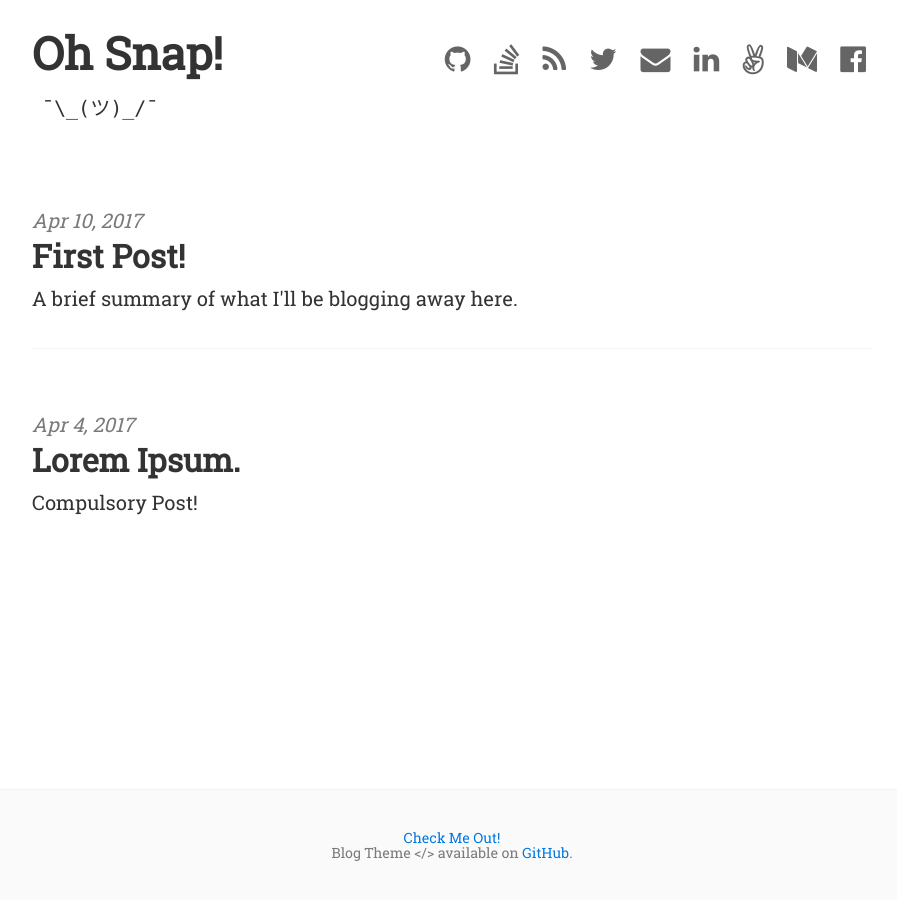
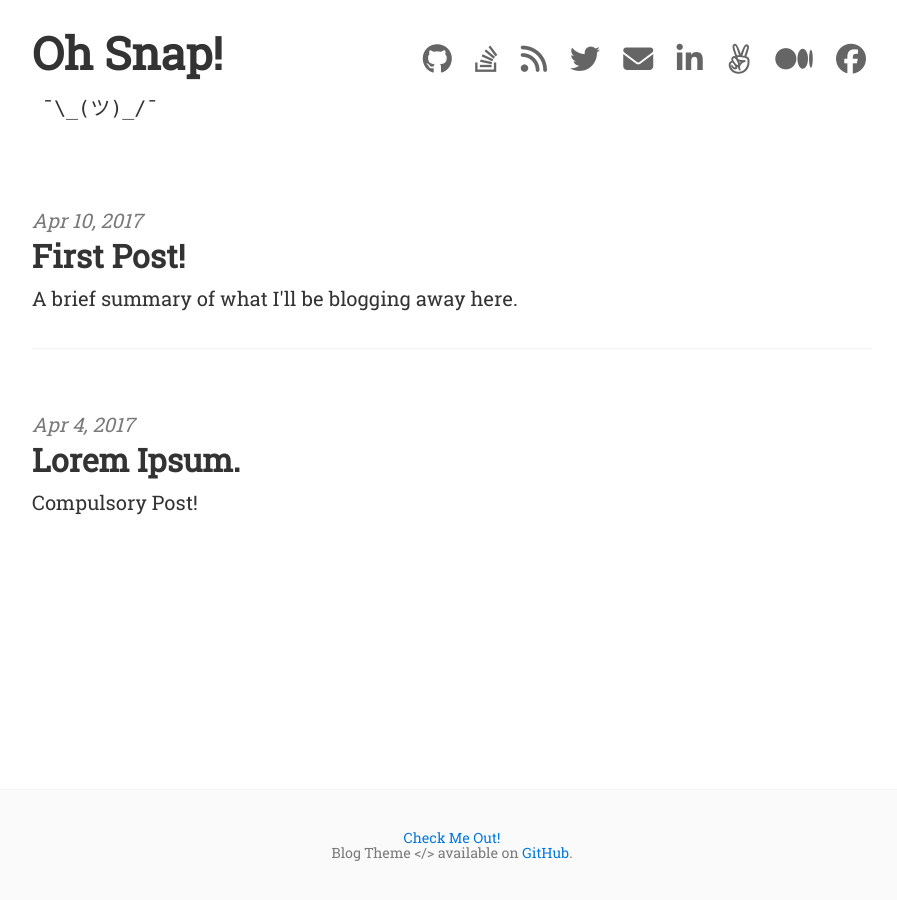
Before and after one commit to sreetamdas/Blog, a Jekyll site: the page built from index.html, in a window 1280 px wide. Shown: the whole page, without its empty margins (188-1085 px from the left). Built offline with Jekyll 4.4.1, drawn with Linux system fonts in a browser that asks for light colours; nearby versions of some CDN libraries; the list of posts is cut into pages by our own code.

Commit message:
Add FontAwesome personal CDN

```diff
--- a/_includes/head.html
+++ b/_includes/head.html
@@ -63,7 +63,8 @@ ent="IE=edge">
     <!-- <link href='//fonts.googleapis.com/css?family=Lato:900,300' rel='stylesheet' type='text/css'> -->
     {% endif %}
     {% if site.show_social_icons or site.show_sharing_icons %}
-      <link href="font-awesome/css/font-awesome.min.css" rel="stylesheet">
+      <!-- <link href="font-awesome/css/font-awesome.min.css" rel="stylesheet"> -->
+      <script src="https://use.fontawesome.com/97e789bb27.js"></script>
     {% endif %}
 
     <!-- MathJax -->
```
